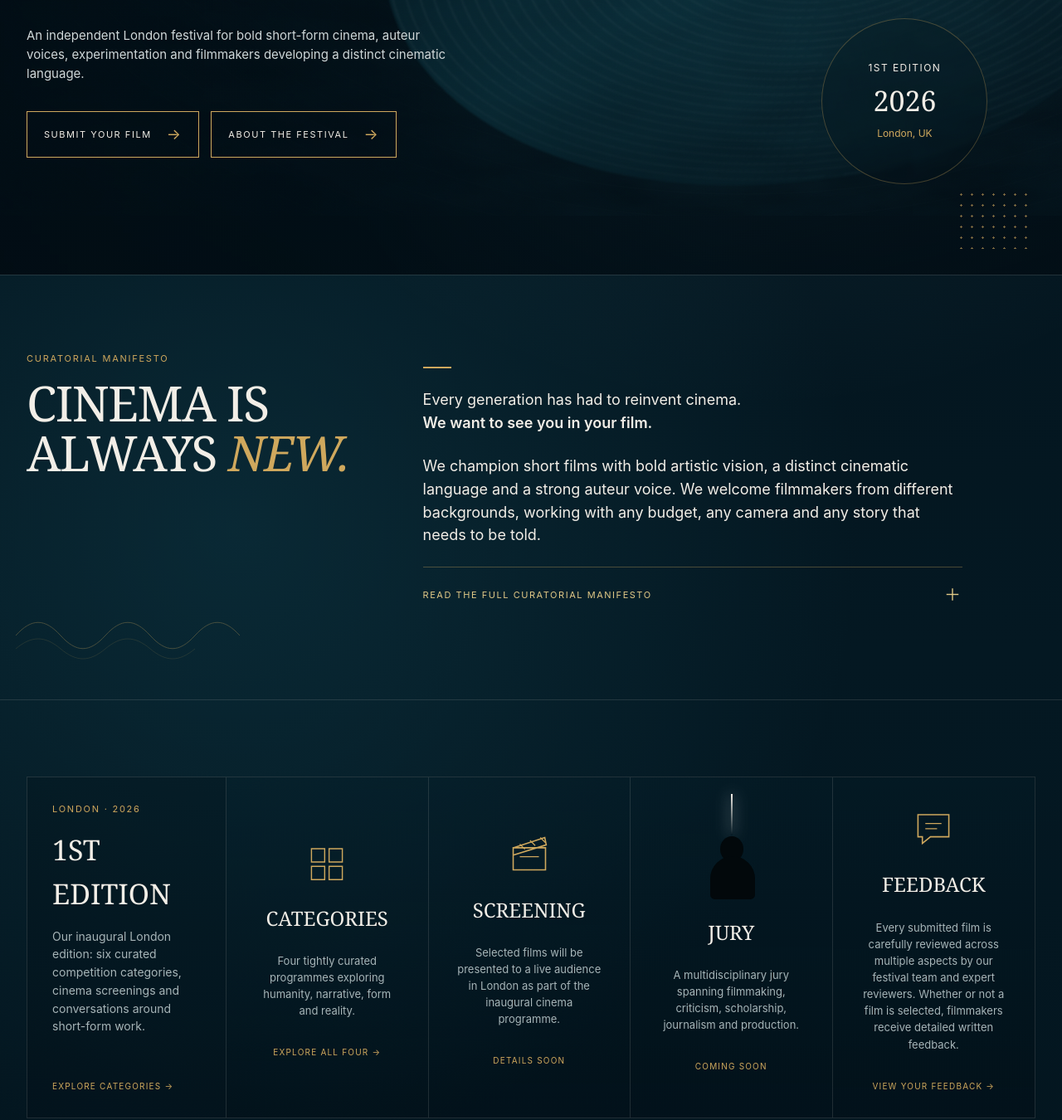
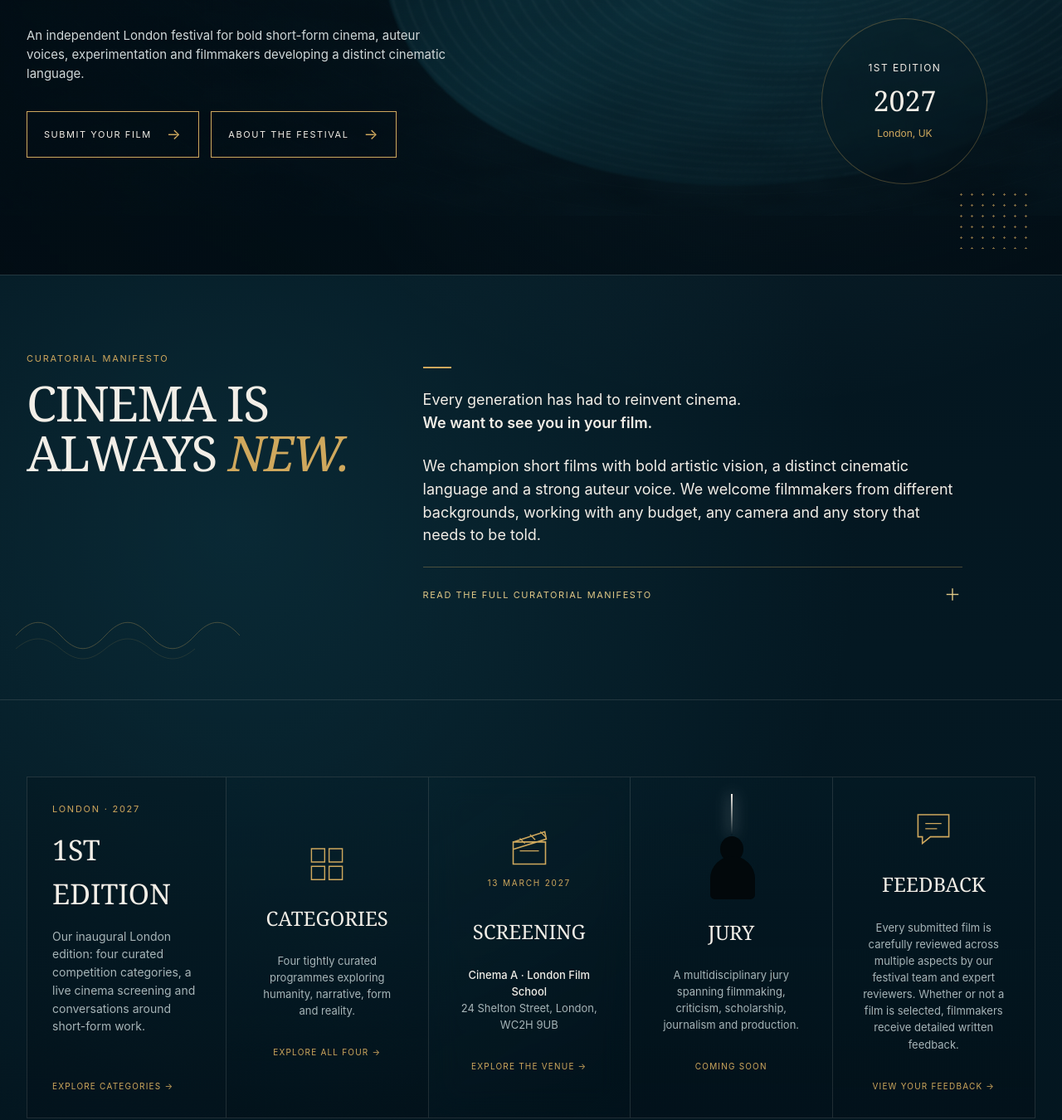
Before and after one commit to jasmineling1218/London-Nova-Short-Film-Festival, a plain HTML site: page index.html in a window 1280 px wide. Shown: the part 540-1890 px from the top of the page at 83% size. Drawn offline with nearby package versions, Linux system fonts and the light colour scheme.

Commit message:
Add files via upload

```diff
--- a/index.html
+++ b/index.html
@@ -166,6 +166,11 @@ footer h4{font-size:10px;letter-spacing:.18em;color:var(--gold);text-transform:u
 @media(max-width:1100px){.nav-actions{display:flex;gap:10px}.nav-actions .submit-expand{display:none}}
 @media(max-width:720px){.submit-expand{display:flex;flex-wrap:wrap}.submit-expand .submit-secondary{position:static;height:auto;opacity:1;visibility:visible;pointer-events:auto;transform:none;margin-top:8px;margin-left:8px}}
 
+
+/* Venue update — restrained Apple-like glass treatment */
+.screening-card{background:linear-gradient(145deg,rgba(13,58,72,.22),rgba(2,16,23,.10));backdrop-filter:blur(18px);-webkit-backdrop-filter:blur(18px)}
+.screening-card .screening-date{font-size:10px;letter-spacing:.18em;color:var(--gold);text-transform:uppercase;margin:4px 0 14px}
+.screening-card p strong{color:#f1eee8;font-weight:500}
 </style>
 </head>
 <body>
@@ -191,6 +196,7 @@ footer h4{font-size:10px;letter-spacing:.18em;color:var(--gold);text-transform:u
         <div class="nav-menu">
           <a href="#categories"><span class="nav-icon">◌</span><span><strong>Categories</strong><small>Four competition programmes</small></span></a>
           <a href="#screening"><span class="nav-icon">▱</span><span><strong>Screening</strong><small>London cinema programme</small></span></a>
+          <a href="venue.html"><span class="nav-icon">⌖</span><span><strong>About Venue</strong><small>Cinema A · London Film School</small></span></a>
           <a href="#jury"><span class="nav-icon">◯</span><span><strong>Jury</strong><small>The jury</small></span></a>
           <a href="feedback.html"><span class="nav-icon">◔</span><span><strong>Feedback</strong><small>Reviews, questions & replies</small></span></a>
         </div>
@@ -223,7 +229,7 @@ footer h4{font-size:10px;letter-spacing:.18em;color:var(--gold);text-transform:u
       <div class="hero-actions"><a class="btn arrow" href="direct-submit.html">Submit your film</a><a class="btn arrow" href="#manifesto">About the festival</a></div>
     </div>
   </div>
-  <div class="edition-stamp"><span>1st Edition</span><b>2026</b><i>London, UK</i></div>
+  <div class="edition-stamp"><span>1st Edition</span><b>2027</b><i>London, UK</i></div>
 </section>
 
 <section class="section" id="manifesto">
@@ -239,9 +245,9 @@ footer h4{font-size:10px;letter-spacing:.18em;color:var(--gold);text-transform:u
 <section class="section" id="edition">
   <div class="wrap">
     <div class="edition-grid">
-      <div class="edition-intro"><div><div class="section-label">London · 2026</div><h2>1ST EDITION</h2><p>Our inaugural London edition: six curated competition categories, cinema screenings and conversations around short-form work.</p></div><a class="card-link" href="#categories">Explore categories →</a></div>
+      <div class="edition-intro"><div><div class="section-label">London · 2027</div><h2>1ST EDITION</h2><p>Our inaugural London edition: four curated competition categories, a live cinema screening and conversations around short-form work.</p></div><a class="card-link" href="#categories">Explore categories →</a></div>
       <article class="edition-card" id="categories"><svg class="icon-line" viewBox="0 0 70 70" fill="none"><path d="M14 17h18v18H14zM38 17h18v18H38zM14 41h18v18H14zM38 41h18v18H38z" stroke="currentColor" stroke-width="1.6"/></svg><h3>CATEGORIES</h3><p>Four tightly curated programmes exploring humanity, narrative, form and reality.</p><a class="card-link" href="#competition-categories">Explore all four →</a></article>
-      <article class="edition-card" id="screening"><svg class="icon-line" viewBox="0 0 70 70" fill="none"><path d="M13 27h44v30H13zM13 27l43-14 2 10-45 14" stroke="currentColor" stroke-width="1.8"/><path d="M22 22l7 7M36 17l7 7M50 13l7 7M22 39h26" stroke="currentColor" stroke-width="1.4"/></svg><h3>SCREENING</h3><p>Selected films will be presented to a live audience in London as part of the inaugural cinema programme.</p><span class="card-link">Details soon</span></article>
+      <article class="edition-card screening-card" id="screening"><svg class="icon-line" viewBox="0 0 70 70" fill="none"><path d="M13 27h44v30H13zM13 27l43-14 2 10-45 14" stroke="currentColor" stroke-width="1.8"/><path d="M22 22l7 7M36 17l7 7M50 13l7 7M22 39h26" stroke="currentColor" stroke-width="1.4"/></svg><div class="screening-date">13 MARCH 2027</div><h3>SCREENING</h3><p><strong>Cinema A · London Film School</strong><br>24 Shelton Street, London, WC2H 9UB</p><a class="card-link" href="venue.html">Explore the venue →</a></article>
       <article class="edition-card" id="jury"><div class="jury-silhouette"><div class="head"></div><div class="body"></div></div><h3>JURY</h3><p>A multidisciplinary jury spanning filmmaking, criticism, scholarship, journalism and production.</p><span class="card-link">Coming soon</span></article>
       <article class="edition-card" id="feedback"><svg class="icon-line" viewBox="0 0 70 70" fill="none"><path d="M14 17h42v30H31L20 56v-9h-6z" stroke="currentColor" stroke-width="1.8"/><path d="M24 29h22M24 36h16" stroke="currentColor" stroke-width="1.4"/></svg><h3>FEEDBACK</h3><p>Every submitted film is carefully reviewed across multiple aspects by our festival team and expert reviewers. Whether or not a film is selected, filmmakers receive detailed written feedback.</p><a class="card-link" href="feedback.html">View your feedback →</a></article>
     </div>
```
Also changed, not shown: venue.html (added, +6 -0 lines), cinemaA2.jpeg (added), cinemaA3.jpeg (added), cinemaA4.jpeg (added), cinemaA5.jpeg (added).
